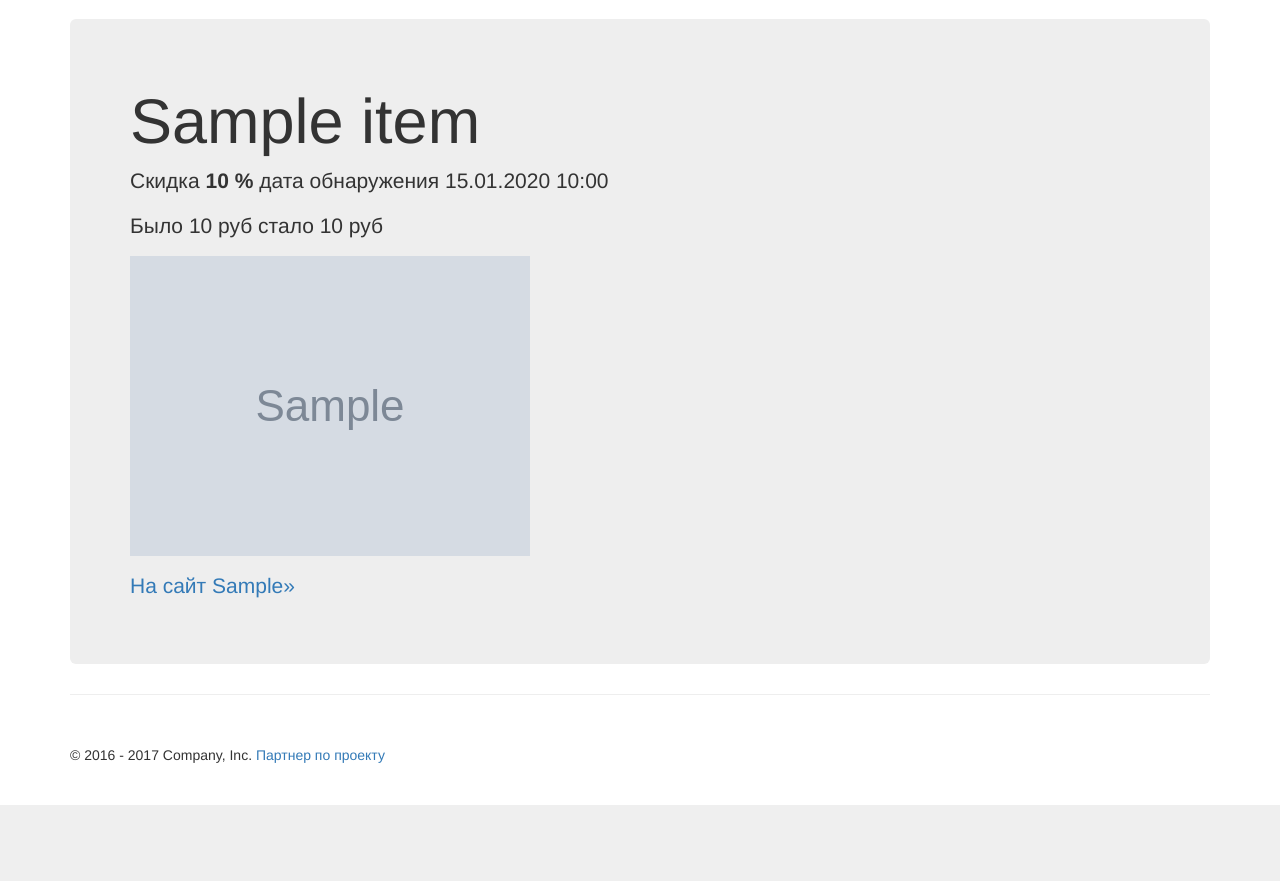
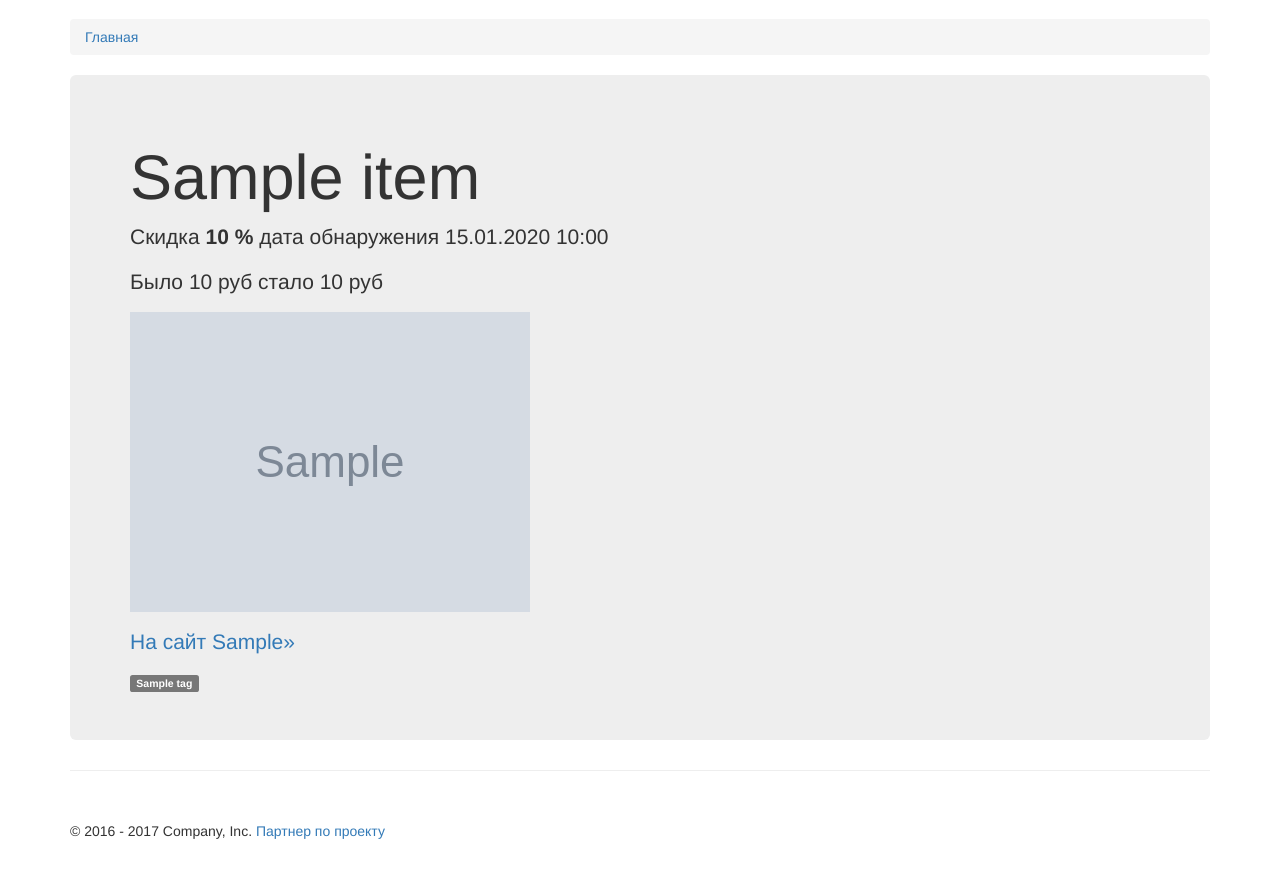
Before and after one commit to vench/sale-pr, a PHP site: page /?a=site/detail&id=1 in a window 1280 px wide. Shown: the part 51-932 px from the top of the page. Before the commit the page ends 856 px from the top, so only its background shows below. Run offline with PHP 8.4, Linux system fonts and the light colour scheme; tables that the repository leaves empty hold one stand-in row (values such as "Sample post"); grey boxes marked "Sample" are stand-in pictures.

Commit message:
add icon

```diff
--- a/src/app/controller/SiteController.php
+++ b/src/app/controller/SiteController.php
@@ -82,6 +82,7 @@ class SiteController implements ApplyAppableInterface {
 	}
         View::renderPhp('item', [
             'item'  => $item,
+            'tags'  => $this->daoTag->getTagByItem($item),
         ]);
      }
 
--- /dev/null
+++ b/src/resource/views/_bread.php
@@ -0,0 +1,6 @@
+<?php
+
+?>
+<ol class="breadcrumb">
+  <li><a href="#">Главная</a></li>
+</ol>
--- a/src/resource/views/_filter.php
+++ b/src/resource/views/_filter.php
@@ -29,9 +29,10 @@
             <h3>Тэги</h3>
 
             <?php foreach ($tags as $tag): ?>
-            <a href="/?f[tag]=<?php echo $tag->getId(); ?>"><?php echo $tag->getTitle(); ?></a>
+            <a  class="label label-default" href="/?f[tag]=<?php echo $tag->getId(); ?>"><?php echo $tag->getTitle(); ?></a>
             <?php endforeach;?>
-
+            <br/>
+            <a href="/?a=site/tags"><b>Все тэги...</b></a>
            </div>
             <?php endif; ?>
     </div>
--- a/src/resource/views/about.php
+++ b/src/resource/views/about.php
@@ -5,6 +5,8 @@ self::renderPhp('header', [
     'active' => 'about',
 ]);
 ?>
+
+
 
 <div class="jumbotron">
 <h1>О проекте: самая большая скидка <small>Охота за самыми лучшими предложениями интернет</small></h1>
--- a/src/resource/views/header.php
+++ b/src/resource/views/header.php
@@ -14,7 +14,7 @@
     <meta name="description" content="<?php echo $description;?>">
     <meta name="keywords" content="<?php echo $keywords; ?>" />
     <meta name="author" content="">
-    <link rel="icon" href="../../favicon.ico">
+    <link rel="icon" href="/img/favicon.ico">
 
     <title><?php echo $title;?></title>
 
@@ -72,3 +72,9 @@
     </nav><!-- /.navbar -->
 
     <div class="container">
+
+
+<?php
+self::renderPhp('_bread', [
+    'active' => $active,
+]);
--- a/src/resource/views/item.php
+++ b/src/resource/views/item.php
@@ -1,6 +1,8 @@
 <?php
 
 /* @var $item \sale\model\SaleItem */
+/* @var $tags \sale\model\SaleTags[] */
+
 
 $image = $item->getImage() ? $item->getImage() : '/img/emptyimage.jpg';
 
@@ -22,7 +24,17 @@ self::renderPhp('header', [
 стало <?php echo $priceFormat($item->getPriceNew()); ?></p>
                     <p><img src="<?php echo $image; ?>" alt="<?php echo $item->getTitle(); ?>"/></p>
 
-		    <p><a class="" href="<?php echo $item->getLink();?>">На сайт <?php echo $item->getHost();?>&raquo;</a></p>
+                    <noindex>
+		    <p><a class="" target="_blank" href="<?php echo $item->getLink();?>">На сайт <?php echo $item->getHost();?>&raquo;</a></p>
+                    </noindex>
+
+
+                    <?php if(!empty($tags)):?>
+                        <?php foreach ($tags as $tag): ?>
+                    <a href="/?f[tag]=<?php echo $tag->getId(); ?>" class="label label-default"><?php echo $tag->getTitle(); ?></a>
+
+                        <?php endforeach; ?>
+                    <?php endif; ?>
 </div>
 
 
--- a/src/resource/views/list.php
+++ b/src/resource/views/list.php
@@ -39,7 +39,9 @@ self::renderPhp('header', [
                     <?php $url = !is_null($item->getImage()) ? $item->getImage() : '/img/emptyimage.jpg'; ?>
                     <p><img src="<?php echo $url;?>" alt="<?php echo $item->getTitle(); ?>"/></p>
 
-		    <p><a class="" href="<?php echo $item->getLink();?>">На сайт <?php echo $item->getHost();?>&raquo;</a></p>
+                    <noindex>
+                    <p><a target="_blank" class="" href="<?php echo $item->getLink();?>">На сайт <?php echo $item->getHost();?>&raquo;</a></p>
+                    </noindex>
                 </div>
 
                <?php if(++ $n % 3 == 0):?>
--- a/src/resource/views/tags.php
+++ b/src/resource/views/tags.php
@@ -8,6 +8,9 @@ self::renderPhp('header', [
 ]);
 ?>
 
+
+<h1>Все тэги  </h1>
+
 <?php foreach ($tags as $tag): ?>
     <a href="/?f[tag]=<?php echo $tag->getId(); ?>"><?php echo $tag->getTitle(); ?></a>
 
--- a/src/sale/dao/SaleTagDao.php
+++ b/src/sale/dao/SaleTagDao.php
@@ -10,7 +10,43 @@ namespace sale\dao;
  */
 class SaleTagDao {
 
+    /**
+     *
+     * @param \sale\model\SaleItem $item
+     * @return \sale\model\SaleTag[]
+     */
+    public function getTagByItem(\sale\model\SaleItem $item) {
+        return $this->getTagByItemId($item->getId());
+    }
 
+    /**
+     *
+     * @param int $itemId
+     * @return  \sale\model\SaleTag[]
+     */
+    public function getTagByItemId($itemId) {
+        $conn = $this->getConnection();
+        $sql = 'SELECT s.id, s.title FROM sale_tag s WHERE s.id IN ('
+                . 'SELECT tag_id FROM sale_tag_item WHERE item_id = :itemId)';
+
+        $stmt = $conn->prepare($sql);
+        $stmt->execute([
+            ':itemId'   => $itemId,
+        ]);
+        $rows = $stmt->fetchAll(\PDO::FETCH_ASSOC);
+        if(is_array($rows)) {
+            $self = $this;
+            return array_map(function($row) use(&$self){
+                return $self->fillModel($row);
+            }, $rows);
+        }
+        return [];
+    }
+
+    /**
+     *
+     * @return array
+     */
     public function getHashByMD5Title() {
         $conn = $this->getConnection();
         $sql = 'SELECT id,title FROM sale_tag ';
@@ -35,7 +71,7 @@ class SaleTagDao {
      */
     public function query($offset = 0, $limit = 10) {
         $conn = $this->getConnection();
-        $sql = 'SELECT * FROM sale_tag s ORDER BY s.order DESC '
+        $sql = 'SELECT * FROM sale_tag s WHERE is_hidden = 0 ORDER BY s.order DESC '
                 . 'LIMIT '. (int)$offset . ',' . (int)$limit;
         $stmt = $conn->prepare($sql);
         $stmt->execute();
--- a/tabl.sql
+++ b/tabl.sql
@@ -38,3 +38,4 @@ CREATE TABLE `sale_tag_item` (
 
 
 ALTER TABLE `sale_tag` ADD `order` INT NOT NULL DEFAULT '0';
+ALTER TABLE `sale_tag` ADD `is_hidden` INT NOT NULL DEFAULT '0';
```
Also changed, not shown: web/img/favicon.ico (added).
